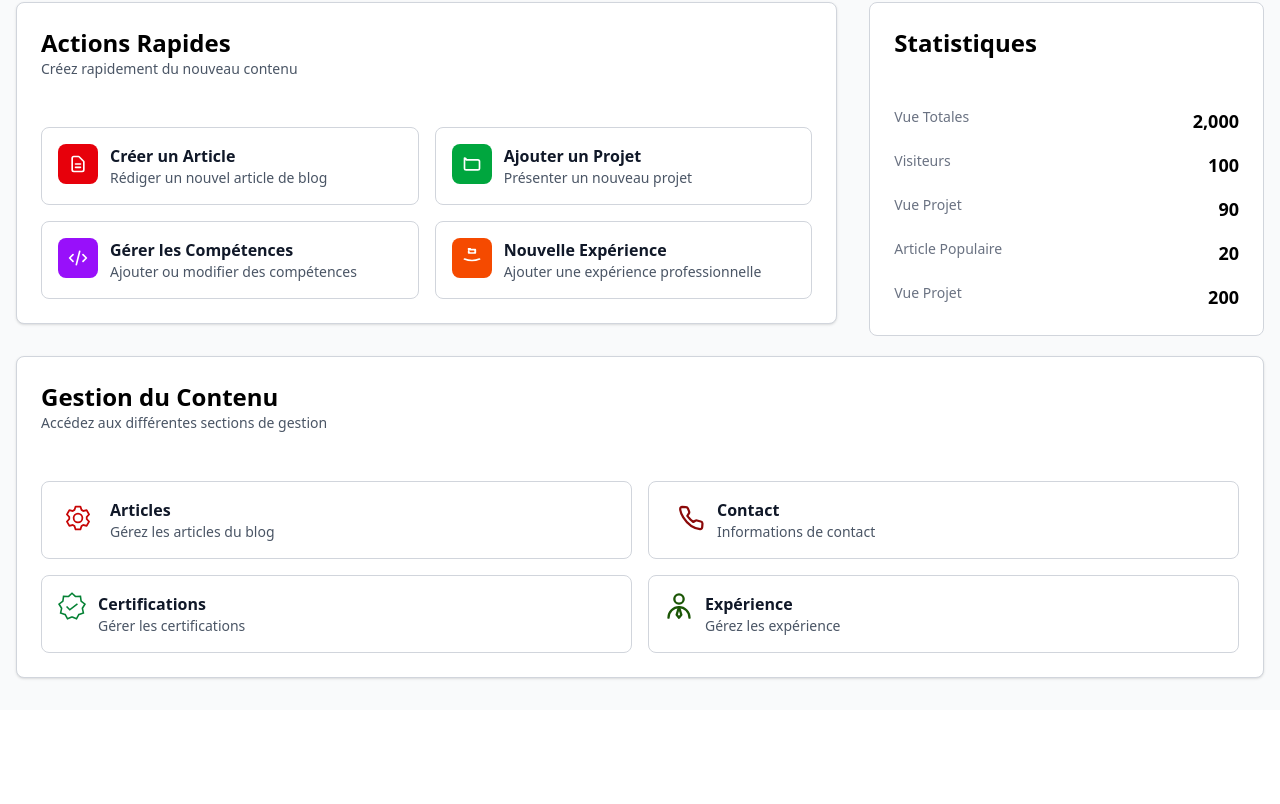
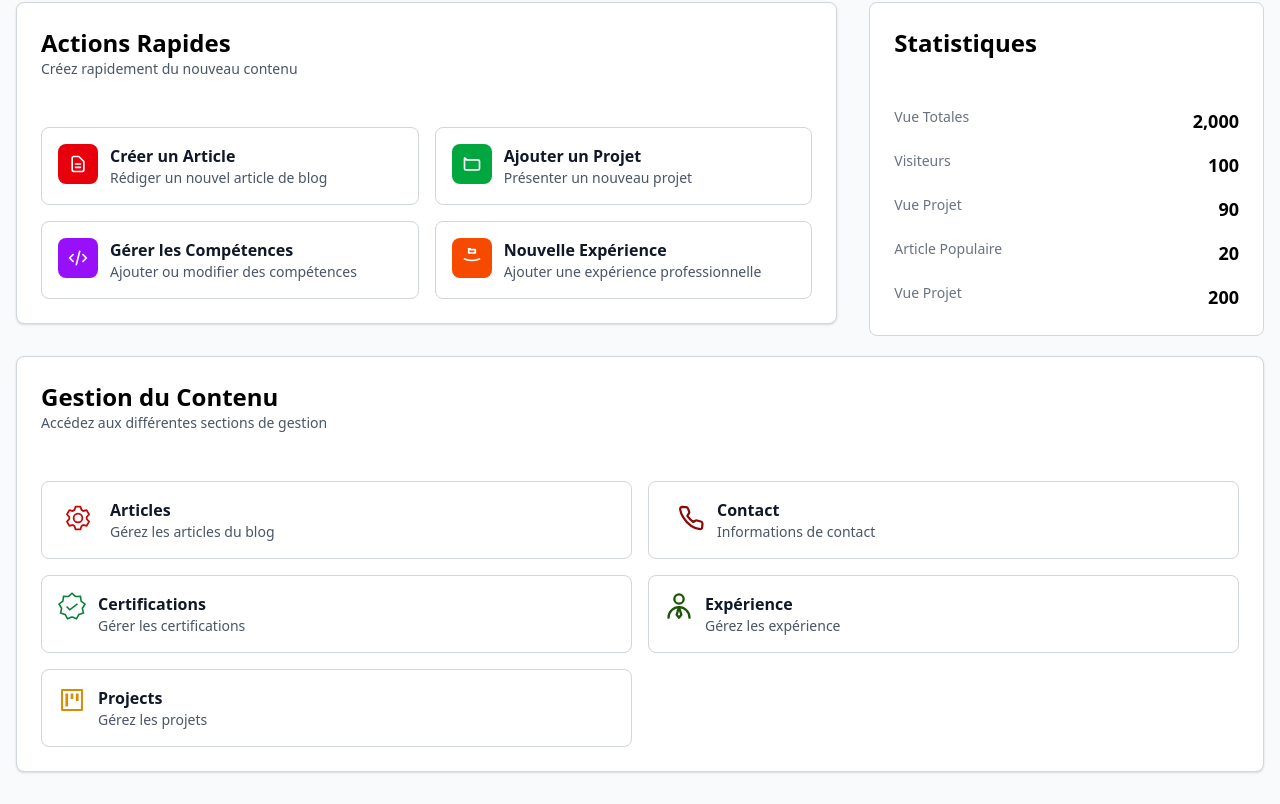
Before and after one commit to alainkatayi/blog_front, an Angular app: page /blog-aYdXmXiBn/dashboard in a window 1280 px wide. Shown: the part 246-1050 px from the top of the page. Before the commit the page ends 956 px from the top, so only its background shows below. Built offline with nearby package versions, Linux system fonts and the light colour scheme.

Commit message:
Ajout dans le dashboard, du lien qui mene vers la liste des projets

```diff
--- a/src/app/pages/admin/dashboard/dashboard.component.html
+++ b/src/app/pages/admin/dashboard/dashboard.component.html
@@ -168,10 +168,10 @@
                                         </svg>
                                     </div>
                                     <div>
-                                        <h3
+                                        <button [routerLink]="['/blog-aYdXmXiBn/create']"
                                             class="font-semibold text-gray-900 group-hover:text-red-600 transition-colors">
                                             Créer un Article
-                                        </h3>
+                                        </button>
                                         <p class="text-sm text-gray-600">Rédiger un nouvel article de blog</p>
                                     </div>
                                 </div>
@@ -415,6 +415,24 @@
                                 </div>
                             </div>
                         </a>
+                        <!--  project -->
+                        <a [routerLink]="['/blog-aYdXmXiBn/project-list']"
+                            class="p-4 border border-gray-300 rounded-lg hover:shadow-md transition-shadow cursor-pointer group">
+                            <div class="flex items-start gap-3">
+                                <div
+                                    class="w-7 h-7 rounded-lg  flex items-center justify-center group-hover:scale-110 transition-transform">
+
+                                    <svg fill="#da8b01" viewBox="0 0 1024 1024" xmlns="http://www.w3.org/2000/svg" class="icon"><g id="SVGRepo_bgCarrier" stroke-width="0"></g><g id="SVGRepo_tracerCarrier" stroke-linecap="round" stroke-linejoin="round"></g><g id="SVGRepo_iconCarrier"> <path d="M280 752h80c4.4 0 8-3.6 8-8V280c0-4.4-3.6-8-8-8h-80c-4.4 0-8 3.6-8 8v464c0 4.4 3.6 8 8 8zm192-280h80c4.4 0 8-3.6 8-8V280c0-4.4-3.6-8-8-8h-80c-4.4 0-8 3.6-8 8v184c0 4.4 3.6 8 8 8zm192 72h80c4.4 0 8-3.6 8-8V280c0-4.4-3.6-8-8-8h-80c-4.4 0-8 3.6-8 8v256c0 4.4 3.6 8 8 8zm216-432H144c-17.7 0-32 14.3-32 32v736c0 17.7 14.3 32 32 32h736c17.7 0 32-14.3 32-32V144c0-17.7-14.3-32-32-32zm-40 728H184V184h656v656z"></path> </g></svg>
+                                </div>
+                                <div>
+                                    <h3
+                                        class="font-semibold text-gray-900 group-hover:text-yellow-600 transition-colors">
+                                        Projects
+                                    </h3>
+                                    <p class="text-sm text-gray-600">Gérez les projets</p>
+                                </div>
+                            </div>
+                        </a>
                     </div>
                 </div>
             </div>
```
